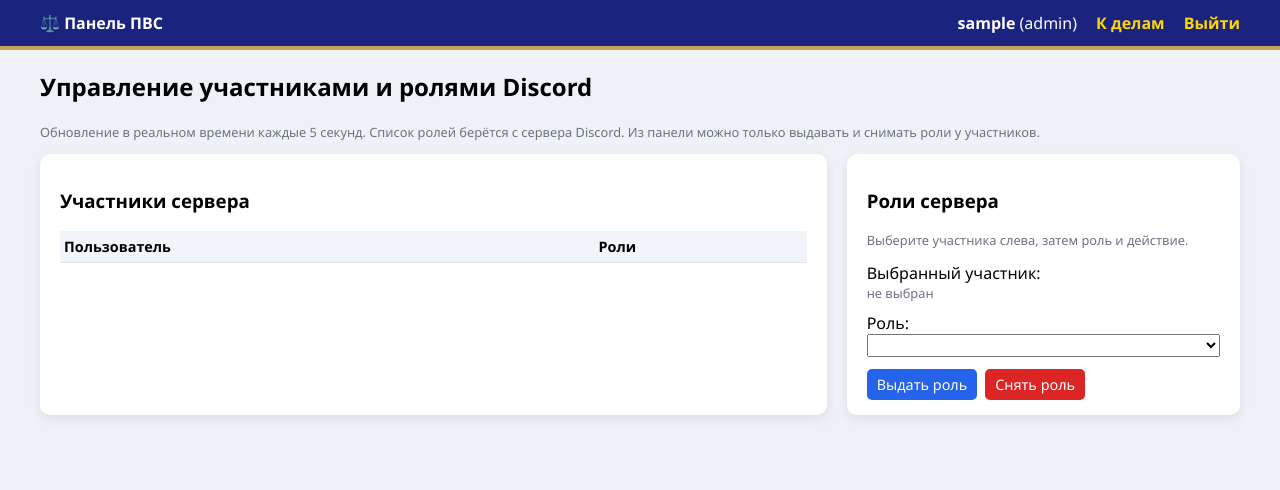
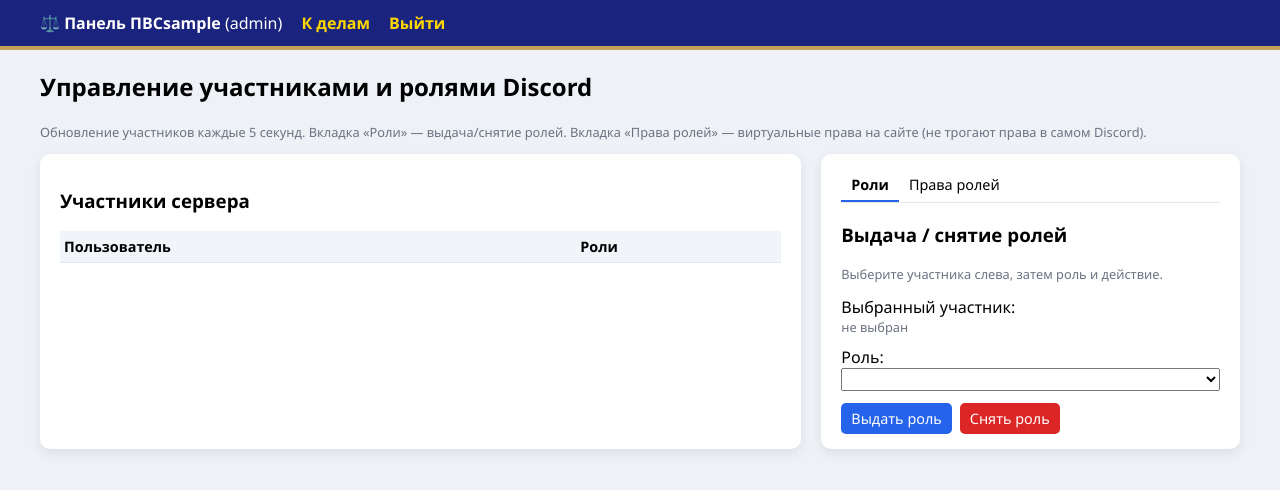
Before and after one commit to AFASFSAFAFDWRW/bro, a Flask app: template templates/admin.html in a window 1280 px wide. Shown: the top 490 px of the page. Run offline with Flask 3, Linux system fonts and the light colour scheme; the template is opened without the code that fills it: values that come from a table or form of the project are taken from there, others are empty; tables that the repository leaves empty hold one stand-in row (values such as "Sample post"); lists and menus that the app fills with data are empty; parts of the project's set-up code (start-up, migrations or seed data) failed here and were passed over.

Commit message:
Update admin.html

```diff
--- a/templates/admin.html
+++ b/templates/admin.html
@@ -14,7 +14,7 @@
             color: #fff;
             padding: 12px 40px;
             display: flex;
-            justify-content: space-between;
+            justify-content: space_between;
             align-items: center;
             border-bottom: 4px solid #c5a059;
         }
@@ -31,7 +31,7 @@
         h2 { margin: 10px 0 20px; }
         .columns {
             display: grid;
-            grid-template-columns: 2fr 1fr;
+            grid-template-columns: 2fr 1.1fr;
             gap: 20px;
         }
         .card {
@@ -57,7 +57,7 @@
         tr:hover td {
             background: #f9fafb;
         }
-        select, button {
+        select, button, input[type="checkbox"] {
             font-family: inherit;
             font-size: 0.9em;
         }
@@ -87,6 +87,23 @@
             background: #dbeafe !important;
         }
         .muted { color:#6b7280; font-size:0.8em; }
+        .tabs {
+            display: flex;
+            border-bottom: 1px solid #e5e7eb;
+            margin-bottom: 10px;
+        }
+        .tab {
+            padding: 6px 10px;
+            cursor: pointer;
+            border-bottom: 2px solid transparent;
+            font-size: 0.9em;
+        }
+        .tab.active {
+            border-bottom-color: #2563eb;
+            font-weight: 600;
+        }
+        .tab-content { display: none; }
+        .tab-content.active { display: block; }
     </style>
 </head>
 <body>
@@ -105,8 +122,9 @@
 <div class="container">
     <h2>Управление участниками и ролями Discord</h2>
     <p class="muted">
-        Обновление в реальном времени каждые 5 секунд. Список ролей берётся с сервера Discord.
-        Из панели можно только выдавать и снимать роли у участников.
+        Обновление участников каждые 5 секунд.
+        Вкладка «Роли» — выдача/снятие ролей.
+        Вкладка «Права ролей» — виртуальные права на сайте (не трогают права в самом Discord).
     </p>
 
     <div class="columns">
@@ -120,15 +138,20 @@
                     <th>Роли</th>
                 </tr>
                 </thead>
-                <tbody>
-                    <!-- заполняется JS -->
-                </tbody>
+                <tbody></tbody>
             </table>
         </div>
 
-        <!-- РОЛИ -->
+        <!-- ПРАВА/РОЛИ -->
         <div class="card">
-            <h3>Роли сервера</h3>
+            <div class="tabs">
+                <div class="tab active" data-tab="roles">Роли</div>
+                <div class="tab" data-tab="perms">Права ролей</div>
+            </div>
+
+            <!-- ТАБ РОЛИ -->
+            <div class="tab-content active" id="tab-roles">
+                <h3>Выдача / снятие ролей</h3>
                 <p class="muted">
                     Выберите участника слева, затем роль и действие.
                 </p>
@@ -145,14 +168,49 @@
                     <button class="btn btn-danger" onclick="changeRole('remove')">Снять роль</button>
                 </div>
             </div>
+
+            <!-- ТАБ ПРАВА -->
+            <div class="tab-content" id="tab-perms">
+                <h3>Виртуальные права ролей (на сайте)</h3>
+                <p class="muted">
+                    Здесь настраиваются только права внутри веб‑сайта.
+                </p>
+                <div>
+                    <label>Роль:</label>
+                    <select id="permRoleSelect" style="width:100%;"></select>
+                </div>
+                <div style="margin-top:10px;">
+                    <label><input type="checkbox" id="perm_close"> Может закрывать дела</label><br>
+                    <label><input type="checkbox" id="perm_view_all"> Видит все дела</label><br>
+                    <label><input type="checkbox" id="perm_create" checked> Может создавать иски</label>
+                </div>
+                <button class="btn btn-primary" style="margin-top:12px;" onclick="savePermissions()">
+                    Сохранить права роли
+                </button>
+                <p id="permStatus" class="muted" style="margin-top:6px;"></p>
             </div>
         </div>
+    </div>
+</div>
+
+<canvas id="dummy" style="display:none;"></canvas>
 
 <script>
     let members = [];
     let roles = [];
     let selectedMemberId = null;
 
+    // ---------- вкладки ----------
+    document.querySelectorAll('.tab').forEach(tab => {
+        tab.addEventListener('click', () => {
+            document.querySelectorAll('.tab').forEach(t => t.classList.remove('active'));
+            document.querySelectorAll('.tab-content').forEach(c => c.classList.remove('active'));
+            tab.classList.add('active');
+            document.getElementById('tab-' + tab.dataset.tab).classList.add('active');
+        });
+    });
+
+    // ---------- участники ----------
     async function fetchMembers() {
         try {
             const resp = await fetch('/api/members');
@@ -164,26 +222,14 @@
         }
     }
 
-    async function fetchRoles() {
-        try {
-            const resp = await fetch('/api/roles');
-            if (!resp.ok) return;
-            roles = await resp.json();
-            renderRoles();
-        } catch (e) {
-            console.error('roles error', e);
-        }
-    }
-
     function renderMembers() {
         const tbody = document.querySelector('#membersTable tbody');
         tbody.innerHTML = '';
         members.forEach(m => {
             const tr = document.createElement('tr');
             tr.dataset.id = m.discord_id;
-            if (m.discord_id === selectedMemberId) {
-                tr.classList.add('member-selected');
-            }
+            if (m.discord_id === selectedMemberId) tr.classList.add('member-selected');
+
             tr.onclick = () => {
                 selectedMemberId = m.discord_id;
                 document.querySelectorAll('#membersTable tbody tr')
@@ -215,15 +261,51 @@
         });
     }
 
-    function renderRoles() {
-        const sel = document.getElementById('roleSelect');
-        sel.innerHTML = '';
+    // ---------- роли + права ----------
+    async function fetchRoles() {
+        try {
+            const resp = await fetch('/api/roles');
+            if (!resp.ok) return;
+            roles = await resp.json();
+            renderRoleSelects();
+        } catch (e) {
+            console.error('roles error', e);
+        }
+    }
+
+    function renderRoleSelects() {
+        const roleSel = document.getElementById('roleSelect');
+        const permRoleSel = document.getElementById('permRoleSelect');
+        roleSel.innerHTML = '';
+        permRoleSel.innerHTML = '';
+
         roles.forEach(r => {
-            const opt = document.createElement('option');
-            opt.value = r.id;
-            opt.textContent = r.name;
-            sel.appendChild(opt);
+            const opt1 = document.createElement('option');
+            opt1.value = r.id;
+            opt1.textContent = r.name;
+            roleSel.appendChild(opt1);
+
+            const opt2 = document.createElement('option');
+            opt2.value = r.id;
+            opt2.textContent = r.name;
+            opt2.dataset.close = r.can_close_cases ? '1' : '0';
+            opt2.dataset.viewall = r.can_view_all_cases ? '1' : '0';
+            opt2.dataset.create = r.can_create_cases ? '1' : '0';
+            permRoleSel.appendChild(opt2);
         });
+
+        updatePermCheckboxes();
+        permRoleSel.onchange = updatePermCheckboxes;
+    }
+
+    function updatePermCheckboxes() {
+        const sel = document.getElementById('permRoleSelect');
+        const opt = sel.options[sel.selectedIndex];
+        if (!opt) return;
+        document.getElementById('perm_close').checked = opt.dataset.close === '1';
+        document.getElementById('perm_view_all').checked = opt.dataset.viewall === '1';
+        document.getElementById('perm_create').checked = opt.dataset.create !== '0';
+        document.getElementById('permStatus').textContent = '';
     }
 
     async function changeRole(action) {
@@ -249,7 +331,6 @@
             });
             const data = await resp.json();
             if (data.result === 'ok') {
-                // сразу обновим список
                 await fetchMembers();
             } else {
                 alert('Ошибка операции: ' + data.result);
@@ -260,11 +341,48 @@
         }
     }
 
+    async function savePermissions() {
+        const sel = document.getElementById('permRoleSelect');
+        const opt = sel.options[sel.selectedIndex];
+        if (!opt) {
+            alert('Нет роли.');
+            return;
+        }
+        const roleId = opt.value;
+        const roleName = opt.textContent;
+
+        const body = {
+            role_id: roleId,
+            role_name: roleName,
+            can_close_cases: document.getElementById('perm_close').checked,
+            can_view_all_cases: document.getElementById('perm_view_all').checked,
+            can_create_cases: document.getElementById('perm_create').checked
+        };
+
+        try {
+            const resp = await fetch('/api/role_permissions', {
+                method: 'POST',
+                headers: { 'Content-Type': 'application/json' },
+                body: JSON.stringify(body)
+            });
+            const data = await resp.json();
+            if (data.result === 'ok') {
+                document.getElementById('permStatus').textContent = 'Права сохранены';
+                // обновим roles, чтобы локальные данные совпали
+                await fetchRoles();
+            } else {
+                document.getElementById('permStatus').textContent = 'Ошибка сохранения';
+            }
+        } catch (e) {
+            console.error(e);
+            document.getElementById('permStatus').textContent = 'Ошибка сети';
+        }
+    }
+
     // начальная загрузка
     fetchMembers();
     fetchRoles();
-    // автообновление
-    setInterval(fetchMembers, 5000);
+    setInterval(fetchMembers, 5000); // автообновление участников
 </script>
 </body>
 </html>
```
Lines whose indentation alone changed are shown as unchanged.
